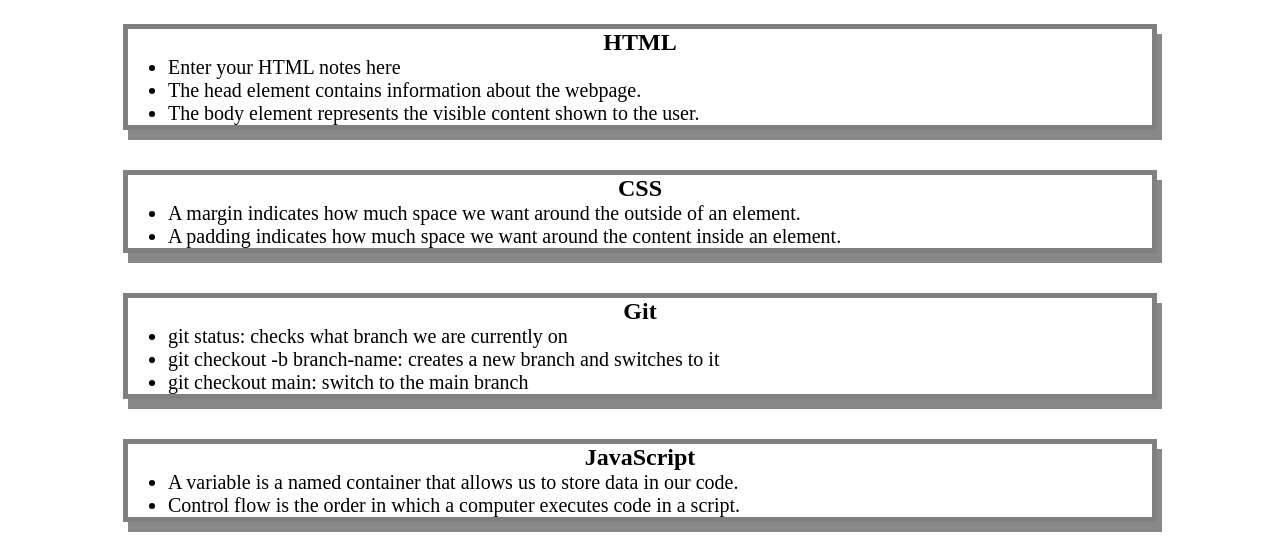
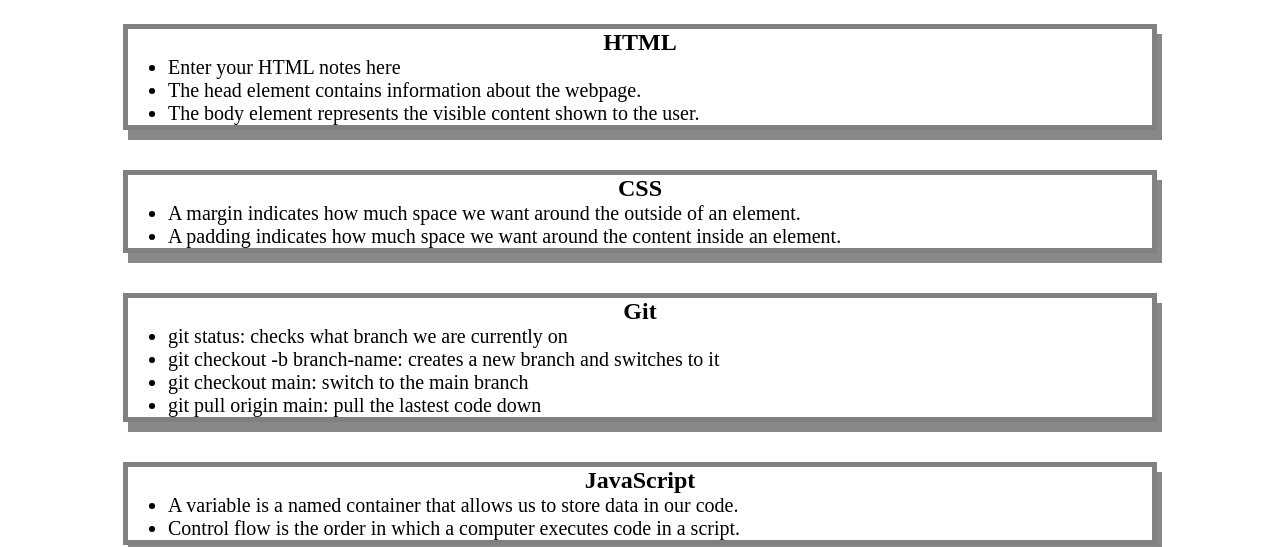
Before and after one commit to khinoj/prework-study-guide, a plain HTML site: page index.html in a window 1280 px wide. Shown: the part 136-683 px from the top of the page. Drawn offline with Linux system fonts and the light colour scheme.

Commit message:
README file adjustments

```diff
--- a/index.html
+++ b/index.html
@@ -37,6 +37,7 @@
           <li>git status: checks what branch we are currently on</li>
           <li>git checkout -b branch-name: creates a new branch and switches to it</li>
           <li>git checkout main: switch to the main branch</li>
+          <li>git pull origin main: pull the lastest code down</li>
         </ul>
       </section>
 
```
Also changed, not shown: 1 other file.
